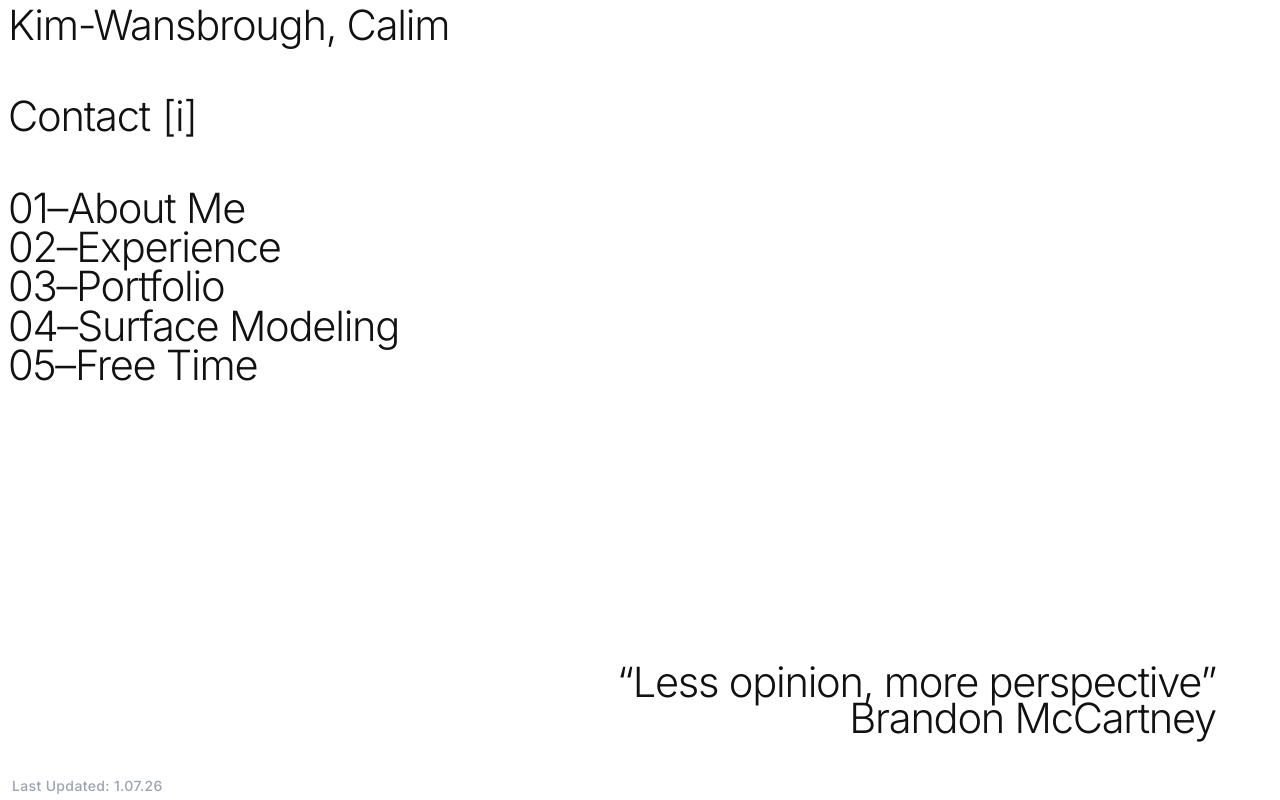
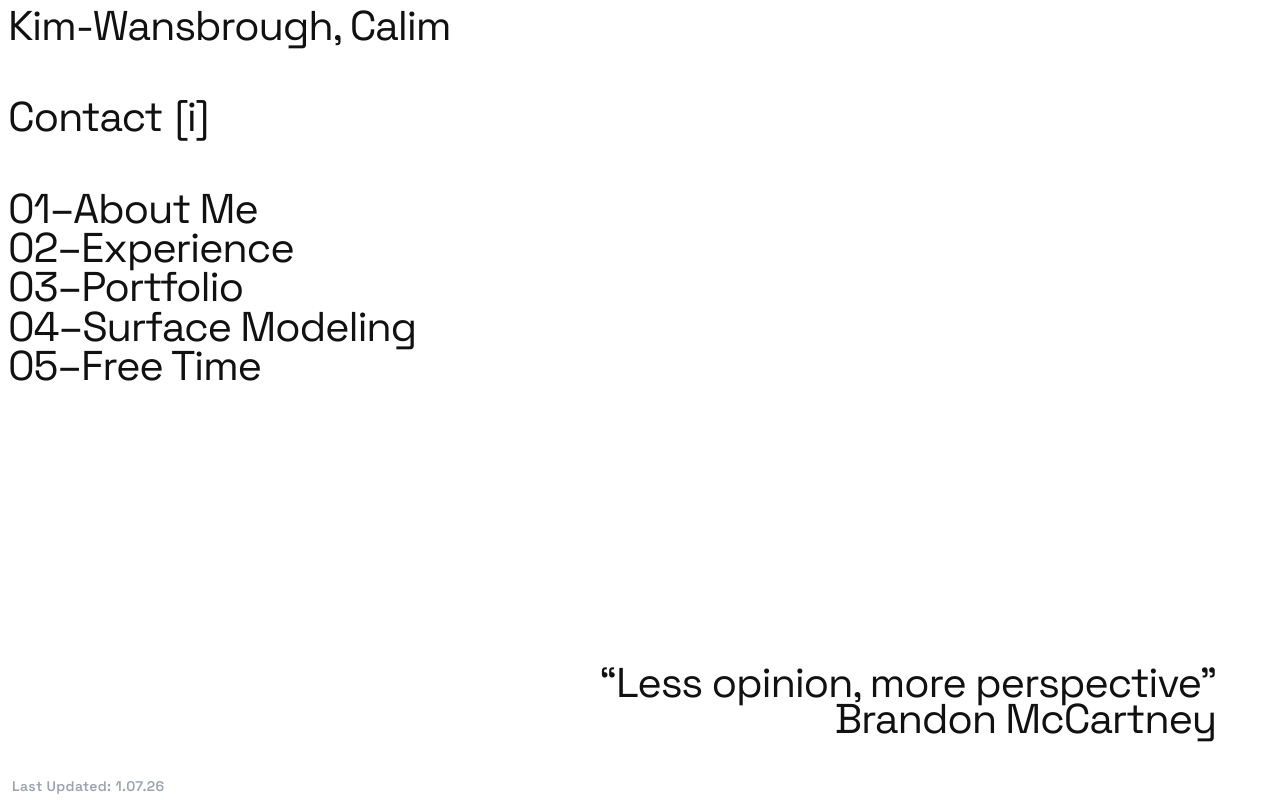
Before and after one commit to donghaxkim/calimsportfolio, a React (Vite) app: page / in a window 1280 px wide. Built offline with nearby package versions, Linux system fonts and the light colour scheme; the HTML template or start-up script is replaced by a standard one.

Commit message:
font changes

```diff
--- a/index.html
+++ b/index.html
@@ -6,7 +6,7 @@
     <meta name="viewport" content="width=device-width, initial-scale=1.0" />
     <link rel="preconnect" href="https://fonts.googleapis.com">
     <link rel="preconnect" href="https://fonts.gstatic.com" crossorigin>
-    <link href="https://fonts.googleapis.com/css2?family=Inter:wght@300;400;500;600;700&display=swap" rel="stylesheet">
+    <link href="https://fonts.googleapis.com/css2?family=Space+Grotesk:wght@300;400;500;600;700&display=swap" rel="stylesheet">
     <title>Calim</title>
   </head>
   <body>
--- a/src/App.jsx
+++ b/src/App.jsx
@@ -16,7 +16,7 @@ const App = () => {
     { id: '05', label: 'Free Time', action: () => {} }, // Updated label to match screenshot if needed
   ];
 
-  const baseStyle = "text-[3.25vw] leading-[0.85] tracking-[-0.03em] text-[#111] font-light font-monument";
+  const baseStyle = "text-[3.25vw] leading-[0.85] tracking-[-0.03em] text-[#111] font-normal font-monument";
   const sectionGap = "mb-[7vh]";
 
   return (
@@ -62,7 +62,7 @@ const App = () => {
 
         {/* TIMESTAMP */}
         <div className="absolute bottom-3 left-3 z-0">
-          <p className="text-sm font-medium text-gray-400 tracking-wide font-monument translate-y-2">
+          <p className="text-sm font-semibold text-gray-400 tracking-wide font-monument translate-y-2">
             Last Updated: 1.07.26
           </p>
         </div>
@@ -75,7 +75,7 @@ const App = () => {
           onClick={closeAll}
           className="fixed inset-0 z-50 flex items-center justify-center cursor-pointer"
         >
-          <div className="flex flex-col items-center text-center font-monument text-[#1c1c1c] text-base md:text-lg leading-none font-normal tracking-tight">
+          <div className="flex flex-col items-center text-center font-monument text-[#1c1c1c] text-base md:text-lg leading-none font-medium tracking-tight">
             <a href="https://linkedin.com/in/ckimwans" target="_blank" rel="noreferrer" className="hover:opacity-50 transition-opacity block">
               linkedin.com/in/ckimwans
             </a>
--- a/src/components/Portfolio.jsx
+++ b/src/components/Portfolio.jsx
@@ -46,7 +46,7 @@ const Portfolio = ({ onClose }) => {
   ];
 
   // Shared font styles
-  const baseSize = "text-[2.25vw] leading-none tracking-tight text-[#111] font-light font-monument";
+  const baseSize = "text-[2.25vw] leading-none tracking-tight text-[#111] font-normal font-monument";
 
   return (
     <div className="fixed inset-0 z-40 flex font-monument">
--- a/src/components/aboutme.jsx
+++ b/src/components/aboutme.jsx
@@ -19,7 +19,7 @@ const AboutMe = ({ onClose }) => {
         {/* Top Section: Header + Bio Text */}
         <div className="flex justify-between items-start mt-2">
           {/* Header */}
-          <h2 className="text-[2vw] leading-none tracking-tight text-[#111] font-light font-monument">
+          <h2 className="text-[2vw] leading-none tracking-tight text-[#111] font-normal font-monument">
             01—About me
           </h2>
 
--- a/src/components/experience.jsx
+++ b/src/components/experience.jsx
@@ -79,9 +79,9 @@ const Experience = ({ onClose }) => {
     },
   ];
 
-  const baseSize = "text-[2.25vw] leading-none tracking-tight text-[#111] font-light font-monument";
-  const labelSize = "text-[1.5vw] leading-none tracking-tight text-[#111] font-normal font-monument";
-  const bodySize = "text-[0.75vw] leading-tight tracking-normal text-[#111] font-monument";
+  const baseSize = "text-[2.25vw] leading-none tracking-tight text-[#111] font-normal font-monument";
+  const labelSize = "text-[1.5vw] leading-none tracking-tight text-[#111] font-medium font-monument";
+  const bodySize = "text-[0.75vw] leading-tight tracking-normal text-[#111] font-normal font-monument";
 
   return (
     <div className="fixed inset-0 z-40 flex font-monument">
@@ -100,7 +100,7 @@ const Experience = ({ onClose }) => {
         >
           {/* Header */}
           <div className="mt-2 mb-8 min-h-[4vw] flex items-end justify-center">
-            <h2 className="text-[2vw] leading-none text-center font-normal">
+            <h2 className="text-[2vw] leading-none text-center font-medium">
               {selectedJob.details?.title}
             </h2>
           </div>
--- a/src/index.css
+++ b/src/index.css
@@ -2,55 +2,7 @@
 @tailwind components;
 @tailwind utilities;
 
-/* Monument Grotesk Font Face Declarations */
-/* TODO: Add Monument Grotesk font files to public/fonts/ directory */
-/* Currently using Inter as a temporary alternative via Google Fonts */
-/*
-@font-face {
-  font-family: 'Monument Grotesk';
-  src: url('/fonts/MonumentGrotesk-Regular.woff2') format('woff2'),
-       url('/fonts/MonumentGrotesk-Regular.woff') format('woff');
-  font-weight: 400;
-  font-style: normal;
-  font-display: swap;
-}
-
-@font-face {
-  font-family: 'Monument Grotesk';
-  src: url('/fonts/MonumentGrotesk-Light.woff2') format('woff2'),
-       url('/fonts/MonumentGrotesk-Light.woff') format('woff');
-  font-weight: 300;
-  font-style: normal;
-  font-display: swap;
-}
-
-@font-face {
-  font-family: 'Monument Grotesk';
-  src: url('/fonts/MonumentGrotesk-Medium.woff2') format('woff2'),
-       url('/fonts/MonumentGrotesk-Medium.woff') format('woff');
-  font-weight: 500;
-  font-style: normal;
-  font-display: swap;
-}
-
-@font-face {
-  font-family: 'Monument Grotesk';
-  src: url('/fonts/MonumentGrotesk-SemiBold.woff2') format('woff2'),
-       url('/fonts/MonumentGrotesk-SemiBold.woff') format('woff');
-  font-weight: 600;
-  font-style: normal;
-  font-display: swap;
-}
-
-@font-face {
-  font-family: 'Monument Grotesk';
-  src: url('/fonts/MonumentGrotesk-Bold.woff2') format('woff2'),
-       url('/fonts/MonumentGrotesk-Bold.woff') format('woff');
-  font-weight: 700;
-  font-style: normal;
-  font-display: swap;
-}
-*/
+/* Space Grotesk is loaded from Google Fonts */
 
 @layer base {
   html, body {
@@ -62,7 +14,7 @@
   }
 
   body {
-    font-family: 'Inter', 'Monument Grotesk', -apple-system, BlinkMacSystemFont, 'Segoe UI', 'Roboto', 'Helvetica Neue', Arial, sans-serif;
+    font-family: 'Space Grotesk', -apple-system, BlinkMacSystemFont, 'Segoe UI', 'Roboto', 'Helvetica Neue', Arial, sans-serif;
     -webkit-font-smoothing: antialiased;
     font-weight: 400;
   }
--- a/tailwind.config.js
+++ b/tailwind.config.js
@@ -7,10 +7,9 @@ export default {
   theme: {
     extend: {
       fontFamily: {
-        // Monument Grotesk font family (using Inter as temporary alternative)
-        monument: ['Inter', '"Monument Grotesk"', '-apple-system', 'BlinkMacSystemFont', 'Segoe UI', 'Roboto', 'Helvetica Neue', 'Arial', 'sans-serif'],
-        helvetica: ['Inter', '"Monument Grotesk"', '-apple-system', 'BlinkMacSystemFont', 'Segoe UI', 'Roboto', 'Helvetica Neue', 'Arial', 'sans-serif'],
-        sans: ['Inter', '"Monument Grotesk"', '-apple-system', 'BlinkMacSystemFont', 'Segoe UI', 'Roboto', 'Helvetica Neue', 'Arial', 'sans-serif'],
+        monument: ['"Space Grotesk"', '-apple-system', 'BlinkMacSystemFont', 'Segoe UI', 'Roboto', 'Helvetica Neue', 'Arial', 'sans-serif'],
+        helvetica: ['"Space Grotesk"', '-apple-system', 'BlinkMacSystemFont', 'Segoe UI', 'Roboto', 'Helvetica Neue', 'Arial', 'sans-serif'],
+        sans: ['"Space Grotesk"', '-apple-system', 'BlinkMacSystemFont', 'Segoe UI', 'Roboto', 'Helvetica Neue', 'Arial', 'sans-serif'],
       },
       keyframes: {
         'slide-in-right': {
```
